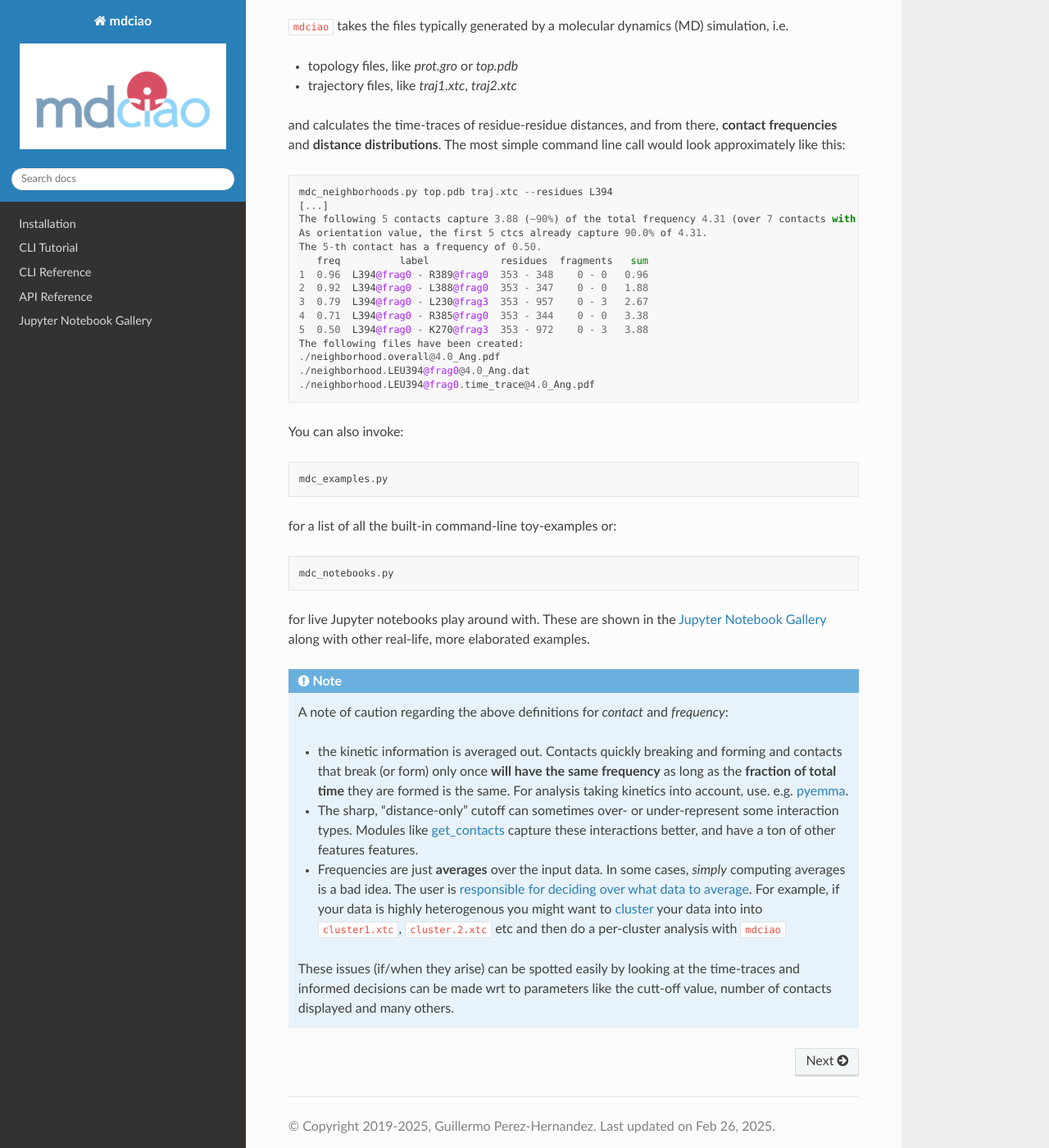
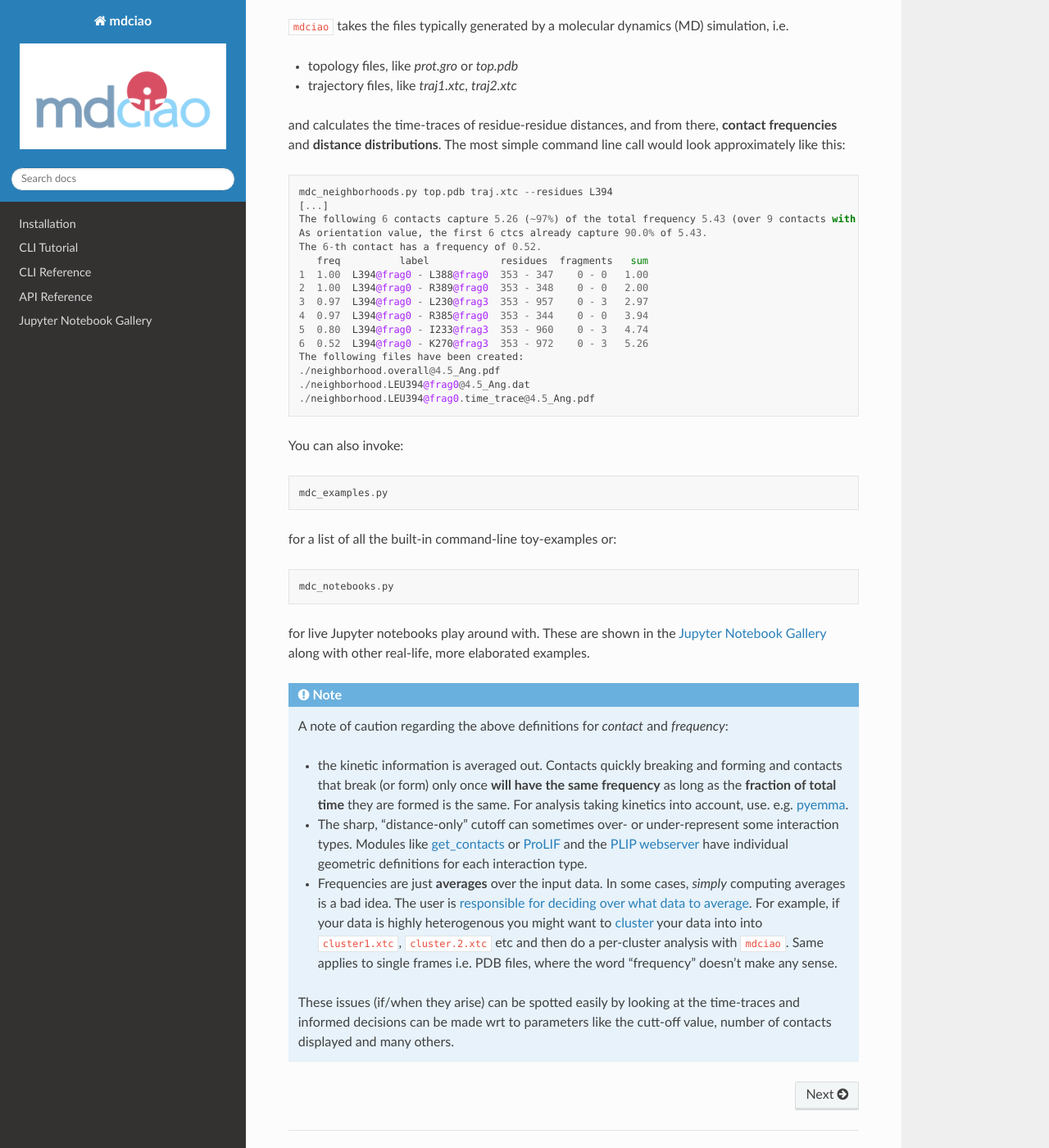
Before and after one commit to gph82/mdciao, a Sphinx documentation site: the page built from doc/index.rst, in a window 1280 px wide and 1400 px high, scrolled down 1685 px. Shown: the whole window at 82% size. Built offline with Sphinx 7.4.7 and the Read the Docs theme 3.1.0, drawn with Linux system fonts in a browser that asks for light colours; pages that are not in the unit, such as notebooks, are missing from menus.

Commit message:
[docs] update texts to 4.5 cutoff

```diff
--- a/doc/index.rst
+++ b/doc/index.rst
@@ -44,19 +44,20 @@ and calculates the  time-traces of residue-residue distances, and from there, **
 
  mdc_neighborhoods.py top.pdb traj.xtc --residues L394
  [...]
- The following 5 contacts capture 3.88 (~90%) of the total frequency 4.31 (over 7 contacts with nonzero frequency).
- As orientation value, the first 5 ctcs already capture 90.0% of 4.31.
- The 5-th contact has a frequency of 0.50.
+ The following 6 contacts capture 5.26 (~97%) of the total frequency 5.43 (over 9 contacts with nonzero frequency at 4.50 Angstrom).
+ As orientation value, the first 6 ctcs already capture 90.0% of 5.43.
+ The 6-th contact has a frequency of 0.52.
     freq          label            residues  fragments   sum
- 1  0.96  L394@frag0 - R389@frag0  353 - 348    0 - 0   0.96
- 2  0.92  L394@frag0 - L388@frag0  353 - 347    0 - 0   1.88
- 3  0.79  L394@frag0 - L230@frag3  353 - 957    0 - 3   2.67
- 4  0.71  L394@frag0 - R385@frag0  353 - 344    0 - 0   3.38
- 5  0.50  L394@frag0 - K270@frag3  353 - 972    0 - 3   3.88
+ 1  1.00  L394@frag0 - L388@frag0  353 - 347    0 - 0   1.00
+ 2  1.00  L394@frag0 - R389@frag0  353 - 348    0 - 0   2.00
+ 3  0.97  L394@frag0 - L230@frag3  353 - 957    0 - 3   2.97
+ 4  0.97  L394@frag0 - R385@frag0  353 - 344    0 - 0   3.94
+ 5  0.80  L394@frag0 - I233@frag3  353 - 960    0 - 3   4.74
+ 6  0.52  L394@frag0 - K270@frag3  353 - 972    0 - 3   5.26
  The following files have been created:
- ./neighborhood.overall@4.0_Ang.pdf
- ./neighborhood.LEU394@frag0@4.0_Ang.dat
- ./neighborhood.LEU394@frag0.time_trace@4.0_Ang.pdf
+ ./neighborhood.overall@4.5_Ang.pdf
+ ./neighborhood.LEU394@frag0@4.5_Ang.dat
+ ./neighborhood.LEU394@frag0.time_trace@4.5_Ang.pdf
 
 
 You can also invoke::
@@ -75,8 +76,8 @@ for live Jupyter notebooks play around with. These are shown in the :ref:`Jupyte
  A note of caution regarding the above definitions for *contact* and *frequency*:
 
  * the kinetic information is averaged out. Contacts quickly breaking and forming and contacts that break (or form) only once **will have the same frequency** as long as the **fraction of total time** they are formed is the same. For analysis taking kinetics into account, use. e.g. `pyemma <http://mdtraj.org>`_.
- * The sharp, "distance-only" cutoff can sometimes over- or under-represent some interaction types. Modules like `get_contacts <https://github.com/getcontacts/getcontacts>`_ capture these interactions better, and have a ton of other features features.
- * Frequencies are just **averages** over the input data. In some cases, *simply* computing averages is a bad idea. The user is `responsible for deciding over what data to average <https://en.wikipedia.org/wiki/Garbage_in,_garbage_out>`_. For example, if your data is highly heterogenous you might want to `cluster <https://manual.gromacs.org/documentation/2018/onlinehelp/gmx-cluster.html>`_ your data into into ``cluster1.xtc``, ``cluster.2.xtc`` etc and then do a per-cluster analysis with ``mdciao``
+ * The sharp, "distance-only" cutoff can sometimes over- or under-represent some interaction types. Modules like `get_contacts <https://github.com/getcontacts/getcontacts>`_ or `ProLIF <https://prolif.readthedocs.io/en/stable/>`_ and the `PLIP webserver <https://plip-tool.biotec.tu-dresden.de/plip-web/plip/index>`_ have individual geometric definitions for each interaction type.
+ * Frequencies are just **averages** over the input data. In some cases, *simply* computing averages is a bad idea. The user is `responsible for deciding over what data to average <https://en.wikipedia.org/wiki/Garbage_in,_garbage_out>`_. For example, if your data is highly heterogenous you might want to `cluster <https://manual.gromacs.org/documentation/2018/onlinehelp/gmx-cluster.html>`_ your data into into ``cluster1.xtc``, ``cluster.2.xtc`` etc and then do a per-cluster analysis with ``mdciao``. Same applies to single frames i.e. PDB files, where the word "frequency" doesn't make any sense.
 
  These issues (if/when they arise) can be spotted easily by looking at the time-traces and informed decisions can be made wrt to parameters like the cutt-off value, number of contacts displayed and many others.
 
```
Also changed, not shown: doc/basic_usage.rst (+15 -14 lines), doc/highlights.rst (+61 -54 lines).
